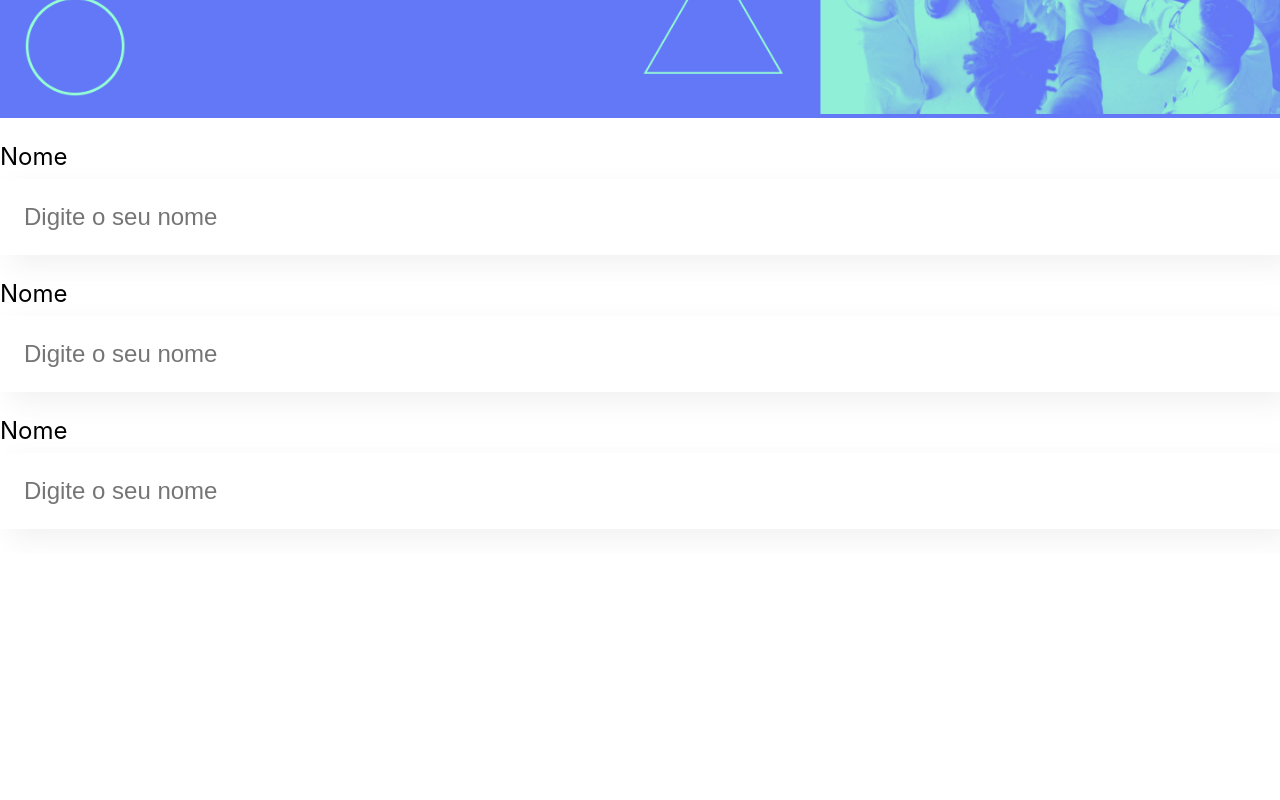
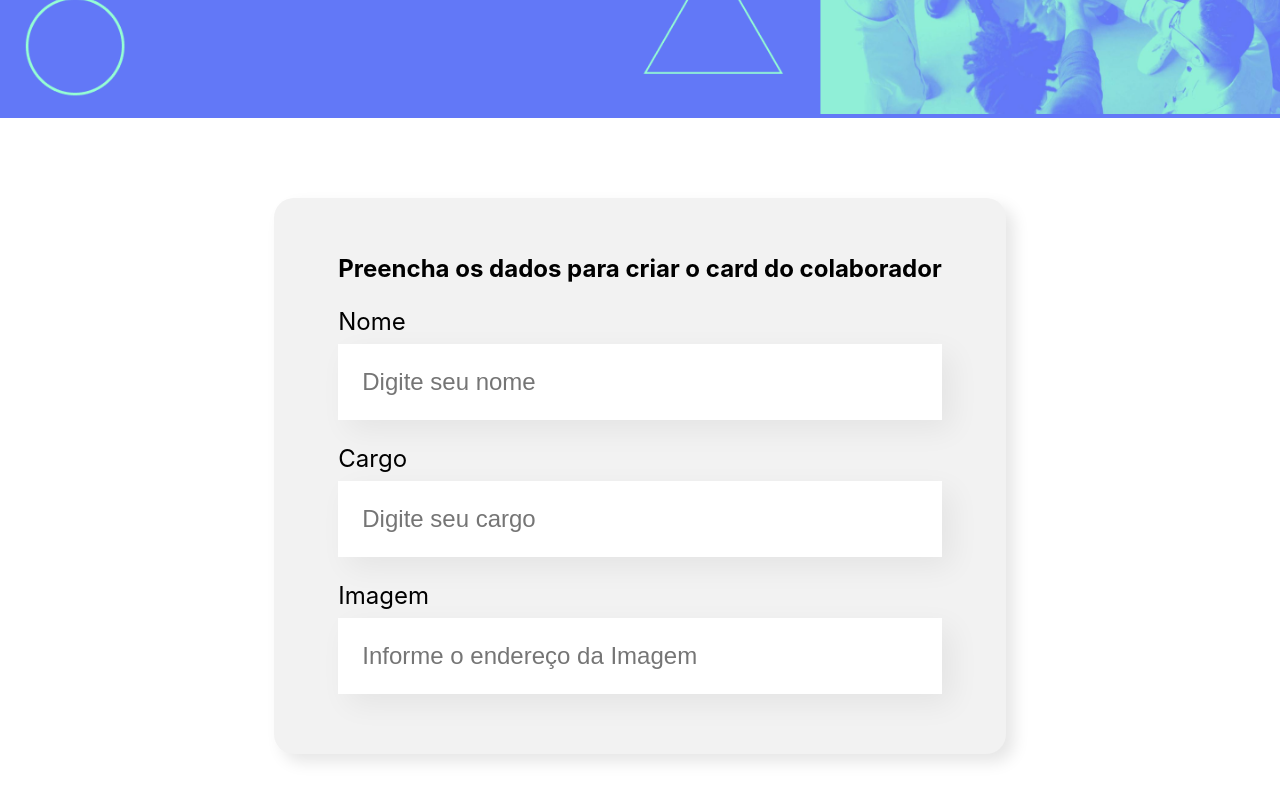
Before and after one commit to matheusrodacki/react-organo, a JavaScript app: page / in a window 1280 px wide. Shown: the part 380-1180 px from the top of the page. Before the commit the page ends 933 px from the top, so only its background shows below. Built offline with nearby package versions, Linux system fonts and the light colour scheme; the HTML template or start-up script is replaced by a standard one.

Commit message:
adiciona o formulario

```diff
--- a/src/App.js
+++ b/src/App.js
@@ -1,13 +1,11 @@
 import Banner from './components/Banner';
-import CampoTexto from './components/CampoTexto';
+import Formulario from './components/Formulario';
 
 function App() {
   return (
     <div className='App'>
       <Banner />
-      <CampoTexto label='Nome' />
-      <CampoTexto label='Cargo' />
-      <CampoTexto label='Imagem' />
+      <Formulario />
     </div>
   );
 }
--- a/src/components/CampoTexto/CampoTexto.js
+++ b/src/components/CampoTexto/CampoTexto.js
@@ -1,10 +1,10 @@
 import './CampoTexto.css';
 
-export const CampoTexto = () => {
+export const CampoTexto = (props) => {
   return (
     <div className='campo-texto'>
-      <label>Nome</label>
-      <input placeholder='Digite o seu nome' />
+      <label>{props.label}</label>
+      <input placeholder={props.placeholder} />
     </div>
   );
 };
--- /dev/null
+++ b/src/components/Formulario/Formulario.css
@@ -0,0 +1,13 @@
+.formulario {
+  display: flex;
+  justify-content: center;
+  margin: 80px 0;
+}
+
+.formulario form {
+  max-width: 80%;
+  background: #f2f2f2;
+  border-radius: 20px;
+  padding: 36px 64px;
+  box-shadow: 8px 8px 16px rgba(0, 0, 0, 0.1);
+}
--- /dev/null
+++ b/src/components/Formulario/Formulario.js
@@ -0,0 +1,15 @@
+import CampoTexto from '../CampoTexto';
+import './Formulario.css';
+
+export const Formulario = () => {
+  return (
+    <section className='formulario'>
+      <form>
+        <h2>Preencha os dados para criar o card do colaborador</h2>
+        <CampoTexto label='Nome' placeholder='Digite seu nome' />
+        <CampoTexto label='Cargo' placeholder='Digite seu cargo' />
+        <CampoTexto label='Imagem' placeholder='Informe o endereço da Imagem' />
+      </form>
+    </section>
+  );
+};
--- /dev/null
+++ b/src/components/Formulario/index.js
@@ -0,0 +1,3 @@
+import { Formulario } from './Formulario';
+
+export default Formulario;
```
